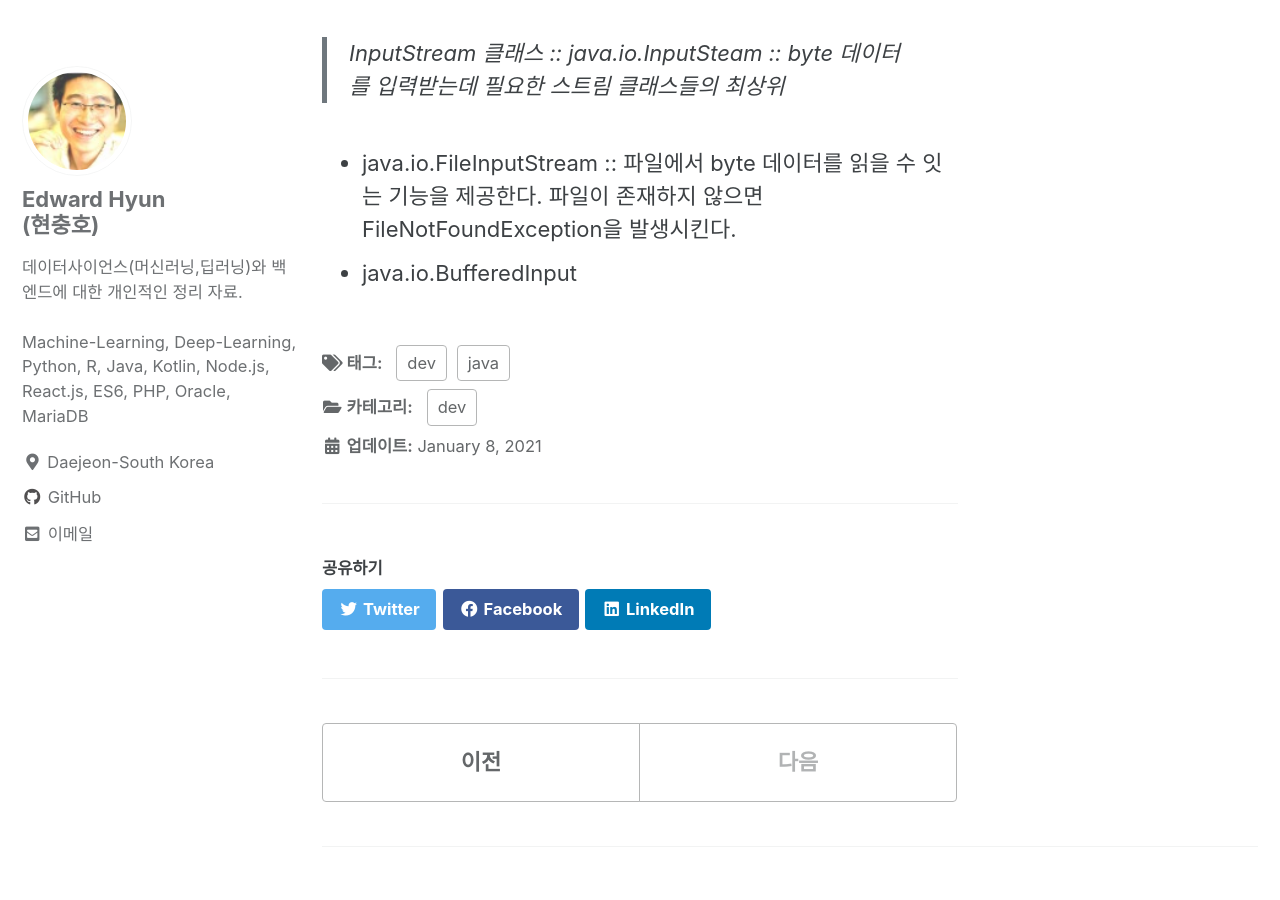
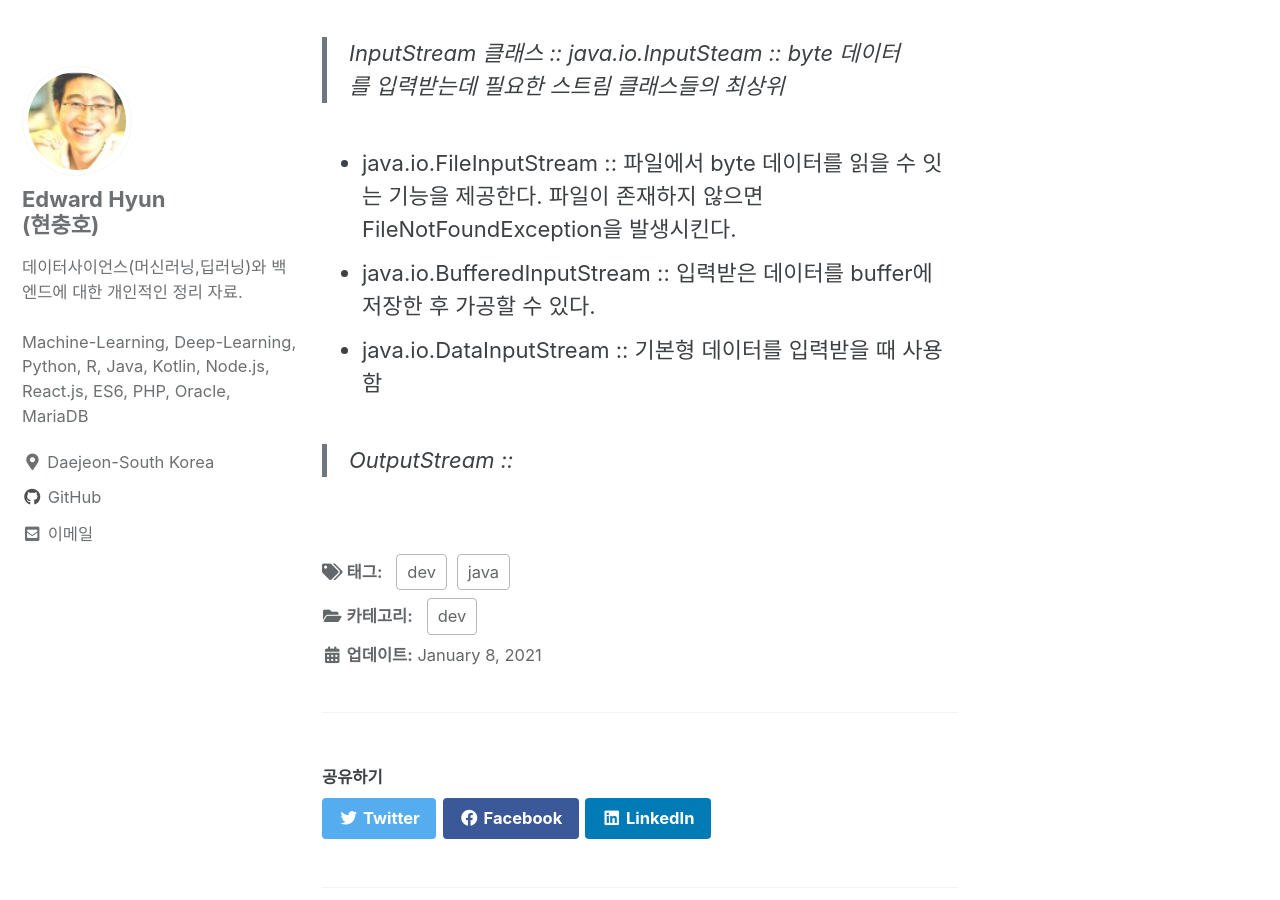
Before and after one commit to iamhch24/iamhch24.github.io, a Jekyll site: the page built from _posts/2021-01-08-[Study] 초보자를 위한 Java Programming.md, in a window 1280 px wide and 900 px high, scrolled down 5909 px. Built offline with Jekyll 4.4.1, drawn with Linux system fonts in a browser that asks for light colours; cached includes are drawn as plain includes.

Commit message:
_posts/2021-01-08-[Study] 초보자를 위한 Java Programming.md updated from https://stackedit.io/

```diff
--- a/_posts/2021-01-08-[Study] 초보자를 위한 Java Programming.md
+++ b/_posts/2021-01-08-[Study] 초보자를 위한 Java Programming.md
@@ -133,15 +133,18 @@ public void m(){
 >InputStream 클래스 :: java.io.InputSteam :: byte 데이터를 입력받는데 필요한 스트림 클래스들의 최상위
 
 * java.io.FileInputStream :: 파일에서 byte 데이터를 읽을 수 잇는 기능을 제공한다. 파일이 존재하지 않으면 FileNotFoundException을 발생시킨다.
-* java.io.BufferedInput
+* java.io.BufferedInputStream :: 입력받은 데이터를 buffer에 저장한 후 가공할 수 있다.
+* java.io.DataInputStream :: 기본형 데이터를 입력받을 때 사용함
+
+>OutputStream ::
 
 
 
 
 
 <!--stackedit_data:
-eyJoaXN0b3J5IjpbMzcyNjY0ODk2LDE4MTA1Njg5OTIsLTE3OD
-M0NjcwNDcsLTExNDc3ODQyMzYsLTExNzgyNzU3MjUsMTYzNDA4
-MTEyNyw1MDQ3MTQ0NCwxOTY3Mjc4Nzc5LC0xMjY0NDQ0NzczXX
-0=
+eyJoaXN0b3J5IjpbLTEzNTcyNDk3NDMsMTgxMDU2ODk5MiwtMT
+c4MzQ2NzA0NywtMTE0Nzc4NDIzNiwtMTE3ODI3NTcyNSwxNjM0
+MDgxMTI3LDUwNDcxNDQ0LDE5NjcyNzg3NzksLTEyNjQ0NDQ3Nz
+NdfQ==
 -->
```
